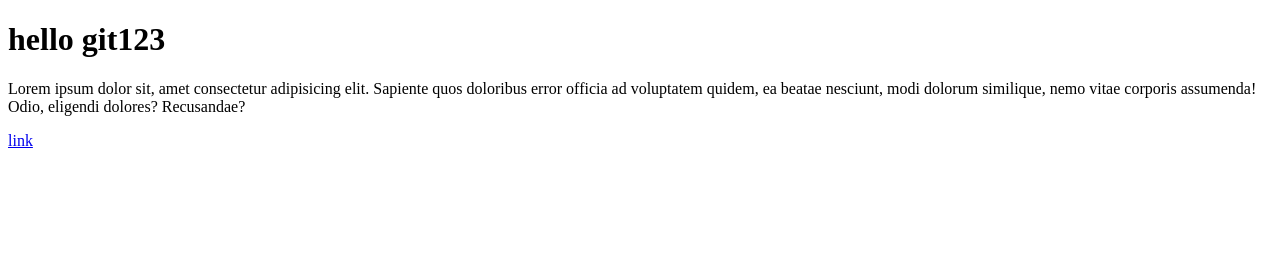
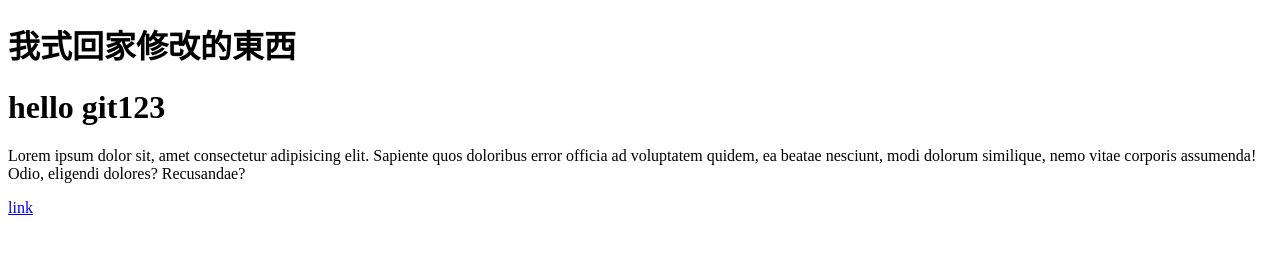
Before and after one commit to a19860101/0624, a plain HTML site: page index.html in a window 1280 px wide. Drawn offline with Linux system fonts and the light colour scheme.

Commit message:
Update index.html

```diff
--- a/index.html
+++ b/index.html
@@ -6,7 +6,7 @@
     <title>Document</title>
 </head>
 <body>
-
+    <h1>我式回家修改的東西</h1>
     <h1>hello git123</h1>
     <p>
         Lorem ipsum dolor sit, amet consectetur adipisicing elit. Sapiente quos doloribus error officia ad voluptatem quidem, ea beatae nesciunt, modi dolorum similique, nemo vitae corporis assumenda! Odio, eligendi dolores? Recusandae?
```
